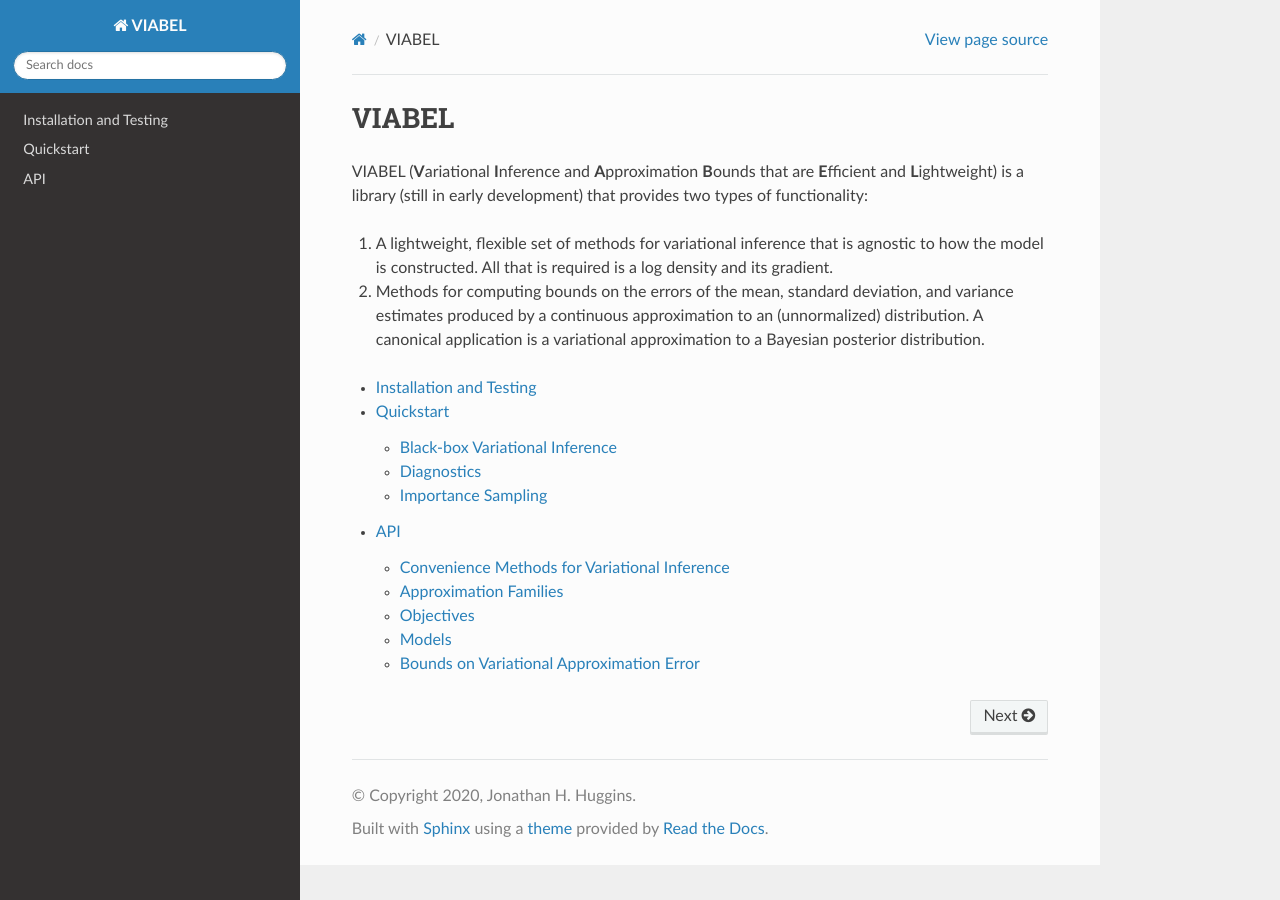
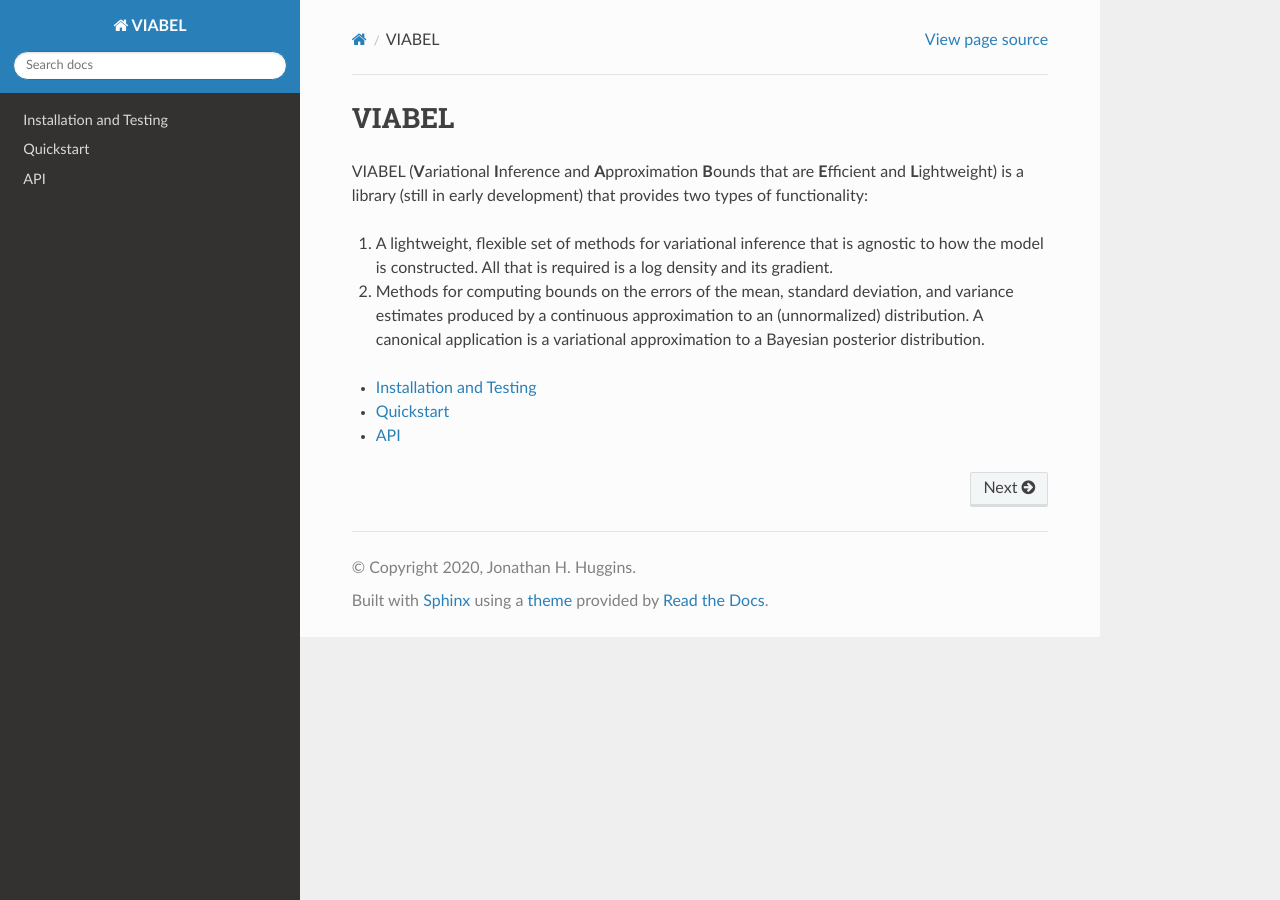
Before and after one commit to jhuggins/viabel, a Sphinx documentation site: the page built from docs/source/index.rst, in a window 1280 px wide. Built offline with Sphinx 7.4.7 and the Read the Docs theme 2.0.0, drawn with Linux system fonts in a browser that asks for light colours.

```diff
--- /dev/null
+++ b/docs/source/_templates/myclass.rst
@@ -0,0 +1,7 @@
+{{ objname }}
+{{ underline }}
+
+.. currentmodule:: {{ module }}
+
+.. autoclass:: {{ objname }}
+   :members:
--- a/docs/source/api/approximations.rst
+++ /dev/null
@@ -1,5 +0,0 @@
-Approximation Families
-======================
-
-.. automodule:: viabel.approximations
-  :members:
--- a/docs/source/api/diagnostics.rst
+++ /dev/null
@@ -1,10 +0,0 @@
-Bounds on Variational Approximation Error
-=========================================
-
-
-.. automodule:: viabel.diagnostics
-  :members:
-
-.. .. currentmodule:: viabel.diagnostics
-
-.. .. autofunction:: all_diagnostics
--- a/docs/source/api/models.rst
+++ /dev/null
@@ -1,5 +0,0 @@
-Models
-======
-
-.. automodule:: viabel.models
-  :members:
--- a/docs/source/api/objectives.rst
+++ /dev/null
@@ -1,5 +0,0 @@
-Objectives
-==========
-
-.. automodule:: viabel.objectives
-  :members:
--- a/docs/source/api/vi.rst
+++ /dev/null
@@ -1,6 +0,0 @@
-Convenience Methods for Variational Inference
-=============================================
-
-
-.. automodule:: viabel.convenience
-  :members:
--- a/docs/source/conf.py
+++ b/docs/source/conf.py
@@ -84,4 +84,4 @@ html_theme_path = [sphinx_rtd_theme.get_html_theme_path()]
 # Add any paths that contain custom static files (such as style sheets) here,
 # relative to this directory. They are copied after the builtin static files,
 # so a file named "default.css" will overwrite the builtin "default.css".
-html_static_path = ['_static']
+# html_static_path = ['_static']
--- a/docs/source/index.rst
+++ b/docs/source/index.rst
@@ -14,7 +14,7 @@ development) that provides two types of functionality:
 #. Methods for computing bounds on the errors of the mean, standard deviation, and variance estimates produced by a continuous approximation to an (unnormalized) distribution. A canonical application is a variational approximation to a Bayesian posterior distribution.
 
 .. toctree::
-   :maxdepth: 2
+   :maxdepth: 1
 
    installation
    quickstart.ipynb
```
Also changed, not shown: docs/source/api/api.rst (+52 -7 lines), 1 other file.
